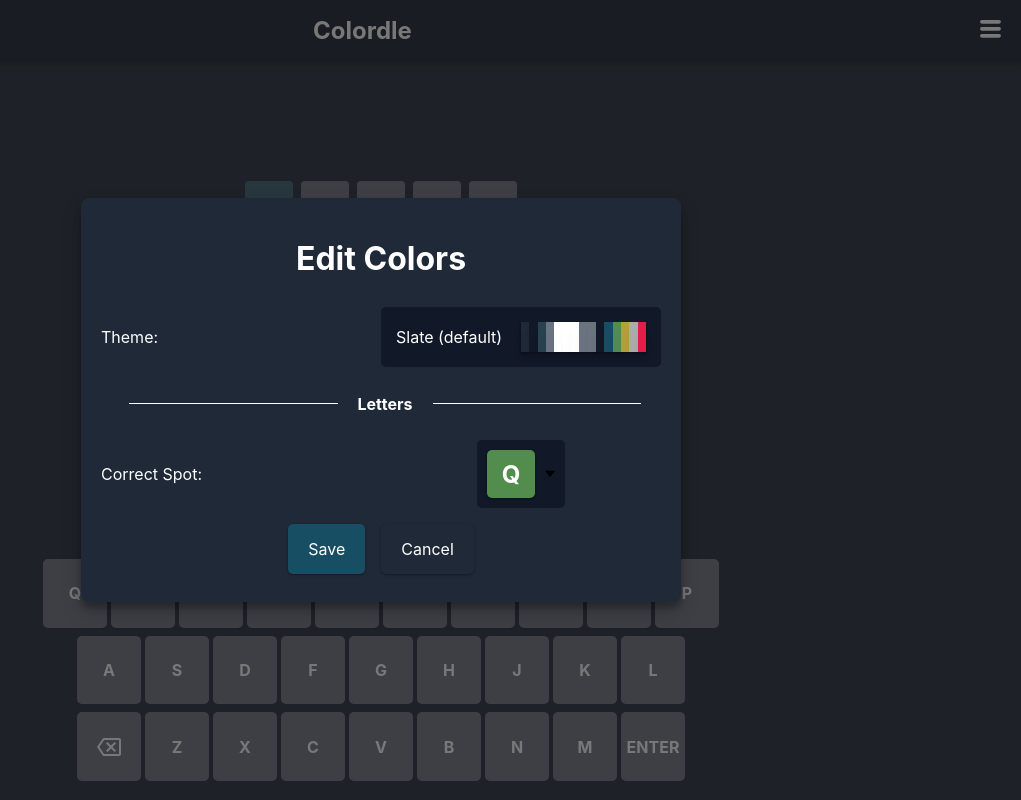
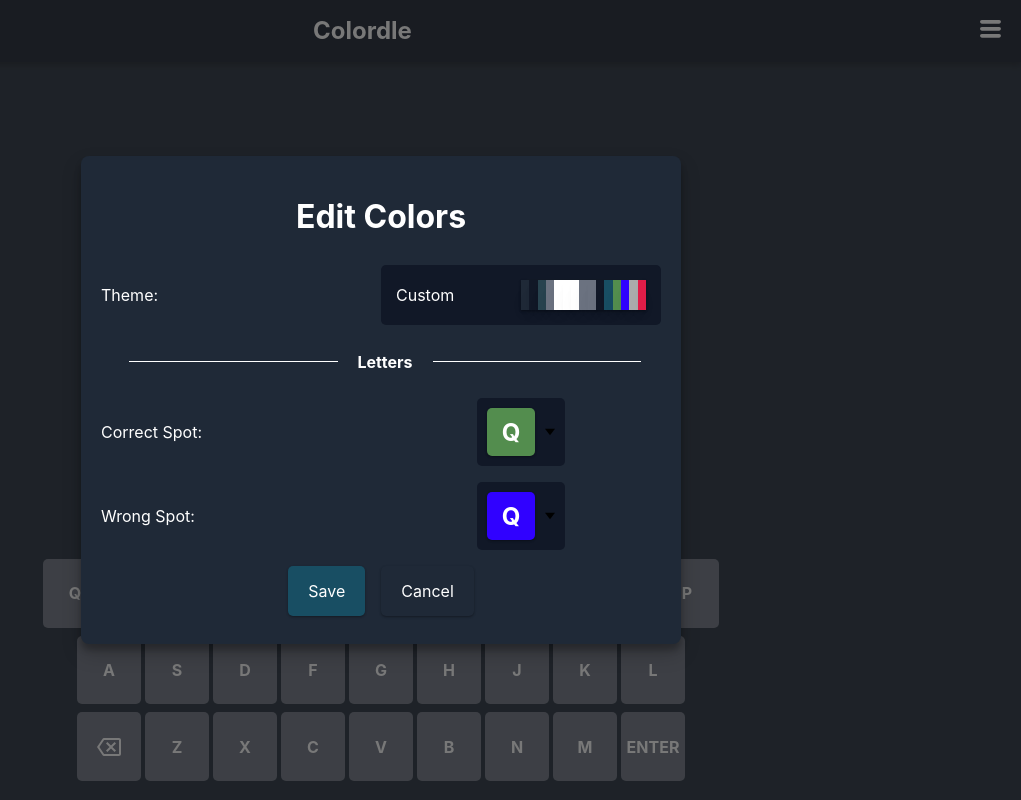
Before and after one commit to MattHaslemTech/Colordle, a React (Create React App) app: page / in a window 1280 px wide. Shown: the whole page, without its empty margins (259-1280 px from the left). Built offline with nearby package versions, Linux system fonts and the light colour scheme.

Commit message:
Add ability to change specific tile colors when user selects one and presses 'save'

```diff
--- a/src/components/Items/Dropdown.jsx
+++ b/src/components/Items/Dropdown.jsx
@@ -102,6 +102,9 @@ class Dropdown extends React.Component
     }
     else
     {
+      // Close any other open dropdowns
+      $('.dropdown-wrap[data-open]').attr('data-open', 'false');
+
       this.setState({open: "true"});
     }
   }
@@ -111,6 +114,12 @@ class Dropdown extends React.Component
   selectItem = (e) => {
     // For testing ??
     this.setState({selected: e.target});
+
+    // If this has a 'dontUpdateTopItem' prop, just don't do anything
+    if(this.props.dontUpdateTopItem)
+    {
+      return;
+    }
 
     // Grab the .item wrap holding what we clicked on
     var selectedItemHtml;
@@ -148,7 +157,6 @@ class Dropdown extends React.Component
     if(this.props.dropdownTriangle && this.props.dropdownTriangle == "true")
     {
       dropdownTriangle = <DownTriangle />;
-      console.log('cool');
     }
 
     return(
@@ -157,7 +165,7 @@ class Dropdown extends React.Component
           {this.props.default}
           {dropdownTriangle}
         </div>
-        <div className="options-wrap">
+        <div className="options-wrap" data-hover-effect={this.props.optionsHoverEffect}>
           {this.state.items}
         </div>
 
--- a/src/components/Navbar/Popups/ColorPopup.jsx
+++ b/src/components/Navbar/Popups/ColorPopup.jsx
@@ -5,7 +5,7 @@ import $ from 'jquery';
 import Dropdown from '../../Items/Dropdown';
 import SaveButton from '../../Items/Save';
 
-import { HexColorPicker } from "react-colorful";
+import { RgbaColorPicker } from "react-colorful";
 
 
 import '../../styles/popups.css';
@@ -29,7 +29,8 @@ class ColorPopUp extends React.Component {
       savedThemeName: require('../../../files/user-settings.json')["selectedTheme"],
       apiResponse: "",
 
-      tileCorrectSpotColorValue: "",
+      tileCorrectSpotColorValue: this.getCurrentlySetColor("letter-correct-spot-bg-color"),
+      tileWrongSpotColorValue: this.getCurrentlySetColor("letter-bg-in-word-color"),
     }
 
     this.updateTheme = this.updateTheme.bind(this);
@@ -185,6 +186,32 @@ class ColorPopUp extends React.Component {
     return results;
   }
 
+  /*
+   * Get currently set items
+   */
+  getCurrentlySetColor(type)
+  {
+    // Get the selected theme from the user-settings file
+    var userSettings = require('../../../files/user-settings.json');
+    var selectedThemeName = userSettings["selectedTheme"];
+
+    var customThemes = userSettings["themes"];
+    var defaultThemes = require('../../../files/themes.json');
+
+    // If it's in default theme file
+    var result;
+    if(defaultThemes[selectedThemeName])
+    {
+      result = defaultThemes[selectedThemeName][type];
+    }
+    // If it's in custom theme file
+    if(customThemes[selectedThemeName])
+    {
+      result = customThemes[selectedThemeName][type];
+    }
+
+    return result;
+  }
 
   updateTheme(themeName)
   {
@@ -231,60 +258,84 @@ class ColorPopUp extends React.Component {
 
   /*
    * When user selects a letter tile color
+   *
+   * Executes when color picker changes
    */
   updateLetterTile(color, tileName, stateName)
   {
-    /*
-     * Need to check if we're using a Custom theme.
-     *
-     * If we're not, we need to create a custom Themes
-     */
 
     var usingCustomTheme = this.checkIfCustomTheme();
 
+
+    // The color values are in an are in an array format. Let's make it a string
+    var a = "1";
+    if(color['a'])
+    {
+      a = color['a'];
+    }
+    var rgbaColor = "rgba(" + color['r'] + ", " + color['g'] + ", " + color['b'] + ", " + a + ")";
+
     var key = '--' + tileName;
-    $('#game-master').get(0).style.setProperty(key, color);
 
-    // Set the state
-    this.setState({stateName: color});
-    console.log('sweeee ' + key);
+    // Update Style
+    $('#game-master').get(0).style.setProperty(key, rgbaColor);
+
+    // Set the temporarily chosen color until we either save or cancel
+    this.setState({tempChosenColor: rgbaColor});
   }
 
 
   /*
-   * Get color options for Tile dropdowns
+   * Set the color picker and save/cancel buttons for tile dropdown
    */
   getColorOptions(colorValue, tileName, stateName)
   {
 
+    // Get default color
+    var defaultColorValue;
+
+    // If this is set as RGBA, we need to convert to an array
+    var rgbaColorValue = {};
+    if( colorValue.substr(0, 4) == "rgba" )
+    {
+      var rgbaArr = colorValue.replaceAll(/\s/g,'').replace('rgba(','').replace(')','').split(',');
+      rgbaColorValue['r'] = rgbaArr[0];
+      rgbaColorValue['g'] = rgbaArr[1];
+      rgbaColorValue['b'] = rgbaArr[2];
+      rgbaColorValue['a'] = rgbaArr[3];
+    }
+
     // Set color picker to put in dropdown
-    var colorPicker = [<HexColorPicker color={colorValue} onChange={(color) => (this.updateLetterTile(color, tileName, stateName))} />];
+    var colorPicker = [<RgbaColorPicker color={rgbaColorValue} onChange={(color) => (this.updateLetterTile(color, tileName, stateName))} />];
 
     // Add the save and cancel buttons
-    colorPicker.push(<><div className="close-popup button save">Save</div><div className="close-popup button">Cancel</div></>);
+    colorPicker.push(<><div className="close-popup button save" onClick={(e) => (this.handleSaveColorTile(tileName))}>Save</div><div className="close-popup button">Cancel</div></>);
 
     return colorPicker;
   }
 
 
   /*
-   * Get default tile color item
-   *
-   * @param type:  the name of the css variable
+   * When 'save' is clicked on tile color select
    */
-   getDefaultColorValue(type)
-   {
-     var themes = require('../../../files/themes.json');
-     var userSettings = require('../../../files/user-settings.json');
+  handleSaveColorTile(tileName)
+  {
+    var tempChosenColor = this.state.tempChosenColor;
 
-     var tileStyle = {
-       background: "var(--" + type + ")",
-     }
+    var requestURL;
 
-     var result = <div className="tile" style={tileStyle}>Q</div>
+    // Get r, g, b, a values from current chosen color
+    var rgbaArr = tempChosenColor.replaceAll(/\s/g,'').replace('rgba(','').replace(')','').split(',');
 
-     return result;
-   }
+
+    // Update JSON File
+    fetch("http://localhost:9000/updateUserSettings?r=" + rgbaArr[0] + "&g=" + rgbaArr[1] + "&b=" + rgbaArr[2] +  "&a=" + rgbaArr[3] +  "&colorType=" + tileName + "&currentTheme=" + this.state.selectedThemeName)
+        .then(res => res.text())
+        .then(res => console.log("Res : " + res));
+
+    console.log("tempChosenColor2: " + tempChosenColor);
+    console.log("tileName2: " + tileName);
+  }
 
 
   /*
@@ -373,6 +424,7 @@ class ColorPopUp extends React.Component {
             <div className="right-side option">
               <Dropdown
                   options={this.state.defaultThemes}
+                  optionsHoverEffect="true"
                   callback={this.updateTheme}
                   default={this.state.selectedTheme}
                   name="theme-select"
@@ -393,11 +445,26 @@ class ColorPopUp extends React.Component {
               <div className="title">Correct Spot:</div>
               <div className="right-side option center">
                 <Dropdown
-                    options={this.getColorOptions("#00ff00", "letter-correct-spot-bg-color", "tileCorrectSpotColorValue")}
-                    callback={this.updateTheme}
+                    options={this.getColorOptions(this.getCurrentlySetColor("letter-correct-spot-bg-color"), "letter-correct-spot-bg-color", "tileCorrectSpotColorValue")}
+                    optionsHoverEffect="false"
                     default={this.getDefaultColorItem("letter-correct-spot-bg-color")}
                     name="correct-letter-select"
                     type="letter"
+                    dontUpdateTopItem="true" // Means this component will handle everything
+                />
+              </div>
+            </div>
+
+            <div className="row">
+              <div className="title">Wrong Spot:</div>
+              <div className="right-side option center">
+                <Dropdown
+                    options={this.getColorOptions(this.getCurrentlySetColor("letter-bg-in-word-color"), "letter-bg-in-word-color", "tileWrongSpotColorValue")}
+                    optionsHoverEffect="false"
+                    default={this.getDefaultColorItem("letter-bg-in-word-color")}
+                    name="wrong-letter-select"
+                    type="letter"
+                    dontUpdateTopItem="true" // Means this component will handle everything
                 />
               </div>
             </div>
--- a/src/components/styles/items/dropdown.css
+++ b/src/components/styles/items/dropdown.css
@@ -71,9 +71,8 @@
   cursor: pointer;
 }
 
-.dropdown-wrap .options-wrap .item:hover
+.dropdown-wrap .options-wrap:not([data-hover-effect="false"]) .item:hover
 {
-  //background: #ccc;
   background: var(--letter-color-glow);
 }
 
--- a/src/files/user-settings.json
+++ b/src/files/user-settings.json
@@ -1,6 +1,6 @@
 {
   "id": "Sweet",
-  "selectedTheme": "Slate (default)",
+  "selectedTheme": "Custom",
   "themes": {
     "Custom": {
       "game-bg-color": "rgba(31,41,55,1)",
@@ -15,7 +15,7 @@
       "letter-bg-color": "rgba(17,24,39, 1)",
       "letter-color-glow": "rgba(24,78,99, 1)",
       "letter-correct-spot-bg-color": "rgba(83,141,78, 1)",
-      "letter-bg-in-word-color": "rgba(181,159,59, 1)",
+      "letter-bg-in-word-color": "rgba(48,1,255,1)",
       "letter-not-in-word-text-color": "rgba(171, 171, 171, 1)",
       "not-in-dictionary-bg-color": "rgba(225, 29, 72, 1)"
     }
```
Also changed, not shown: 1 other file (tests, documents, lock files or other folders).
